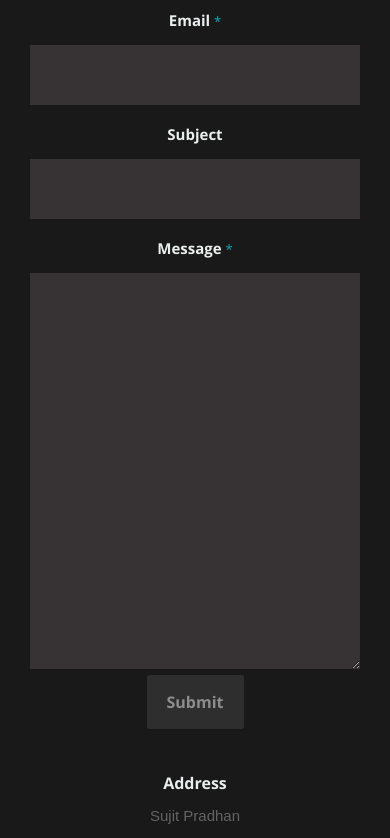
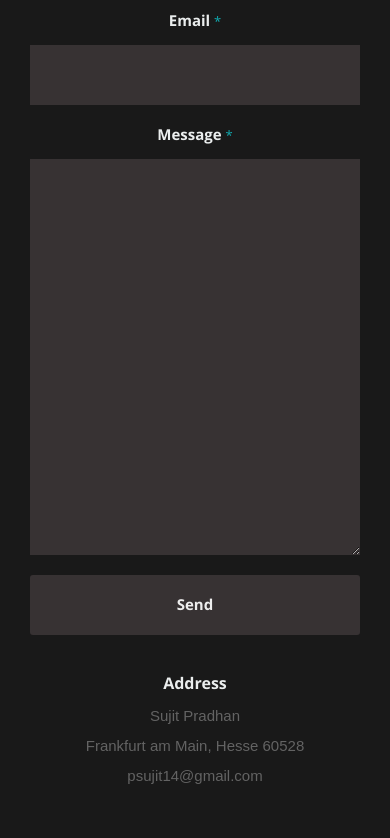
Before and after one commit to psujit/psujit.github.io, a React (Create React App) app: page / in a window 390 px wide. Shown: the part 4980-5818 px from the top of the page. Built offline with nearby package versions, Linux system fonts and the light colour scheme.

Commit message:
feat: add send email capability

```diff
--- a/package.json
+++ b/package.json
@@ -17,6 +17,7 @@
     "deploy": "gh-pages -d build"
   },
   "devDependencies": {
+    "@emailjs/browser": "^3.11.0",
     "@types/jest": "^29.5.1",
     "@types/node": "^18.16.3",
     "@types/react": "^18.2.0",
--- a/public/css/layout.css
+++ b/public/css/layout.css
@@ -1019,6 +1019,10 @@ call-to-action .button {
   pointer-events: all;
   text-decoration: none;
 }
+#contact .submit {
+  width: 100%;
+  margin-left: 55px;
+}
 #message-warning,
 #message-success {
   display: none;
--- a/public/css/media-queries.css
+++ b/public/css/media-queries.css
@@ -369,8 +369,8 @@
     margin-bottom: 6px;
     width: 100%;
   }
-  #contact button.submit {
-    margin: 30px 0 24px 0;
+  #contact .submit {
+    margin: 20px 0 0 0;
   }
   #message-warning,
   #message-success {
--- a/src/Components/Contact.tsx
+++ b/src/Components/Contact.tsx
@@ -1,3 +1,4 @@
+import emailJS from '@emailjs/browser';
 import * as React from 'react'
 import { Main } from '../types'
 
@@ -6,49 +7,22 @@ interface DataProps {
 }
 
 export const Contact: React.FunctionComponent<DataProps> = (props) => {
-  const [classForButton, setClassForButton] = React.useState('button isDisabled')
-  const [contactEmail, setContactEmail] = React.useState('')
-  const [contactMessage, setContactMessage] = React.useState('')
-  const [contactName, setContactName] = React.useState('')
-  const [contactSubject, setContactSubject] = React.useState('')
 
-  const handleChange = (event: React.FormEvent) => {
-    let target
-    switch (event.currentTarget.id) {
-      case 'contactName': {
-        target = event.target as HTMLInputElement
-        setContactName(target.value)
-        break
-      }
+  const form = React.useRef<HTMLFormElement>({} as HTMLFormElement);
 
-      case 'contactEmail': {
-        target = event.target as HTMLInputElement
-        setContactEmail(target.value)
-        break
-      }
+  const sendEmail = (event: React.FormEvent<HTMLFormElement>) => {
+    event.preventDefault();
 
-      case 'contactSubject': {
-        target = event.target as HTMLInputElement
-        setContactSubject(target.value)
-        break
-      }
+    emailJS.sendForm('service_48y7tes', 'template_rodgse3', form.current, 'mo1EEVva1_Mz_12j0')
+      .then((result) => {
+        console.log(result.text);
+      }, (error) => {
+        console.log(error.text);
+      });
+  };
 
-      case 'contactMessage': {
-        target = event.target as HTMLTextAreaElement
-        setContactMessage(target.value)
-        break
-      }
-
-      default:
-        break
-    }
-
-    if (contactName && contactEmail && contactMessage) {
-      setClassForButton('button isActive')
-    }
-  }
-  const { email, name, phone } = props.data
-  const { city, state, street, zip } = props.data.address
+  const { email, name } = props.data
+  const { city, state, zip } = props.data.address
   const message = props.data.contactMessage
 
   const size = 35
@@ -71,83 +45,52 @@ export const Contact: React.FunctionComponent<DataProps> = (props) => {
 
       <div className="row">
         <div className="eight columns">
-          <fieldset>
+          <form ref={form} onSubmit={sendEmail}>
             <div>
-              <label htmlFor="contactName">
+              <label htmlFor="from_name">
                 Name <span className="required">*</span>
               </label>
               <input
                 type="text"
                 defaultValue=""
                 size={size}
-                id="contactName"
-                name="contactName"
+                id="from_name"
+                name="from_name"
                 required={true}
-                onChange={handleChange}
               />
             </div>
 
             <div>
-              <label htmlFor="contactEmail">
+              <label htmlFor="from_email">
                 Email <span className="required">*</span>
               </label>
               <input
                 type="text"
                 defaultValue=""
                 size={size}
-                id="contactEmail"
-                name="contactEmail"
+                id="from_email"
+                name="from_email"
                 required={true}
-                onChange={handleChange}
               />
             </div>
 
             <div>
-              <label htmlFor="contactSubject">Subject</label>
-              <input
-                type="text"
-                defaultValue=""
-                size={size}
-                id="contactSubject"
-                name="contactSubject"
-                onChange={handleChange}
-              />
-            </div>
-
-            <div>
-              <label htmlFor="contactMessage">
+              <label htmlFor="message">
                 Message <span className="required">*</span>
               </label>
               <textarea
                 cols={cols}
                 rows={rows}
-                id="contactMessage"
+                id="message"
                 required={true}
-                name="contactMessage"
-                onChange={handleChange}
+                name="message"
               />
             </div>
 
-            <div>
-              <a
-                className={classForButton}
-                href={
-                  'mailto:' +
-                  email +
-                  '?subject=' +
-                  contactSubject +
-                  '&body=' +
-                  contactMessage +
-                  contactName
-                }
-              >
-                Submit
-              </a>
-              <span id="image-loader">
-                <img alt="" src="images/loader.gif" />
-              </span>
+            <div className="submit">
+              <input type="submit" value="Send" />
             </div>
-          </fieldset>
+          </form>
 
           <div id="message-warning"> Error boy</div>
           <div id="message-success">
@@ -162,10 +105,10 @@ export const Contact: React.FunctionComponent<DataProps> = (props) => {
             <h4>Address</h4>
             <p className="address">
               {name}
-              {street && <br /> && street}
               <br />
               {city}, {state} {zip}
-              {phone && <br /> && phone}
+              <br />
+              {email}
             </p>
           </div>
 
--- a/tslint.json
+++ b/tslint.json
@@ -7,6 +7,7 @@
     "interface-name": [true, "never-prefix"],
     "member-access": false,
     "no-shadowed-variable": false,
-    "jsx-no-lambda": false
+    "jsx-no-lambda": false,
+    "no-console": false
   }
 }
```
Also changed, not shown: 1 other file (tests, documents, lock files or other folders).
